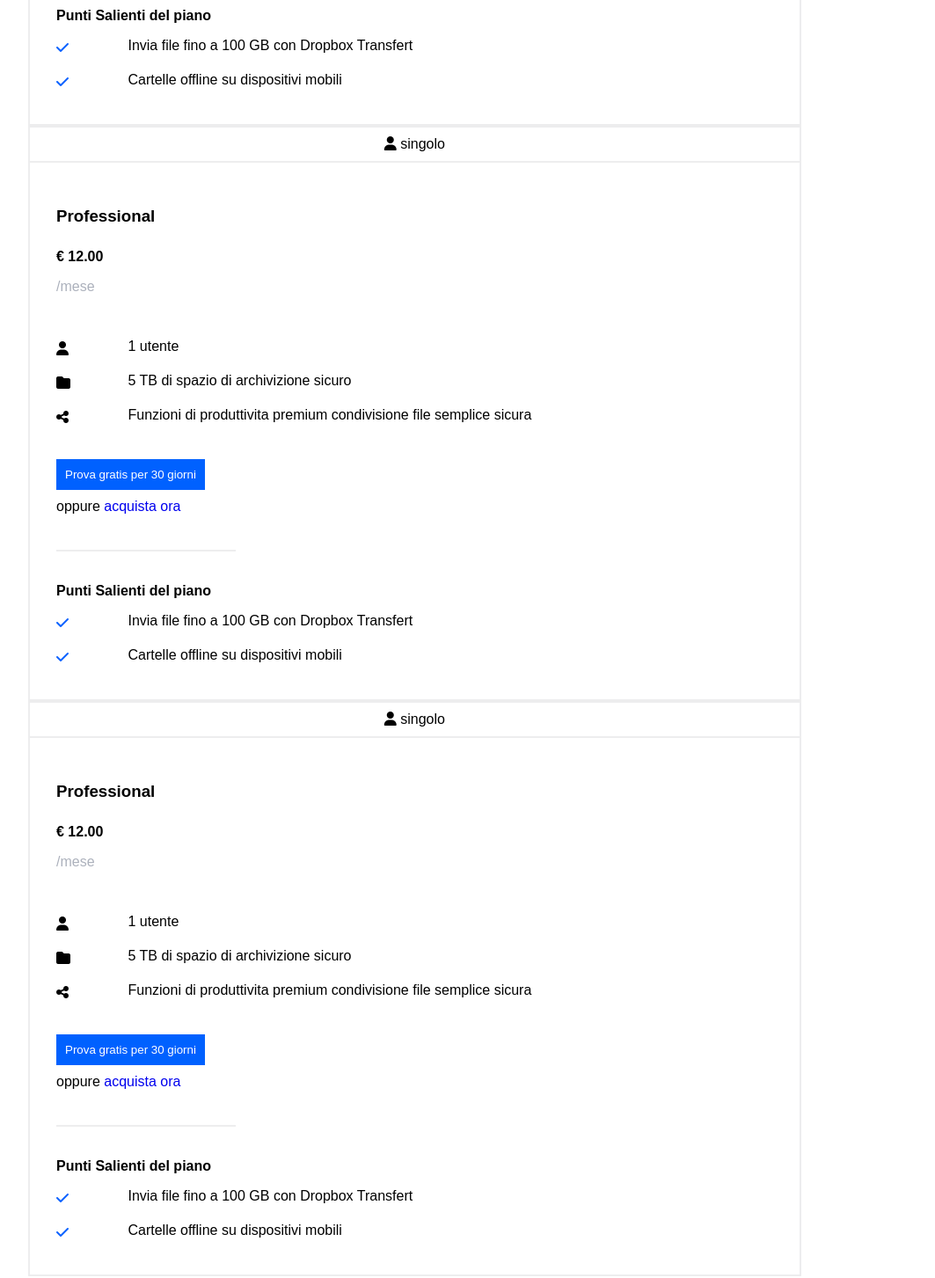
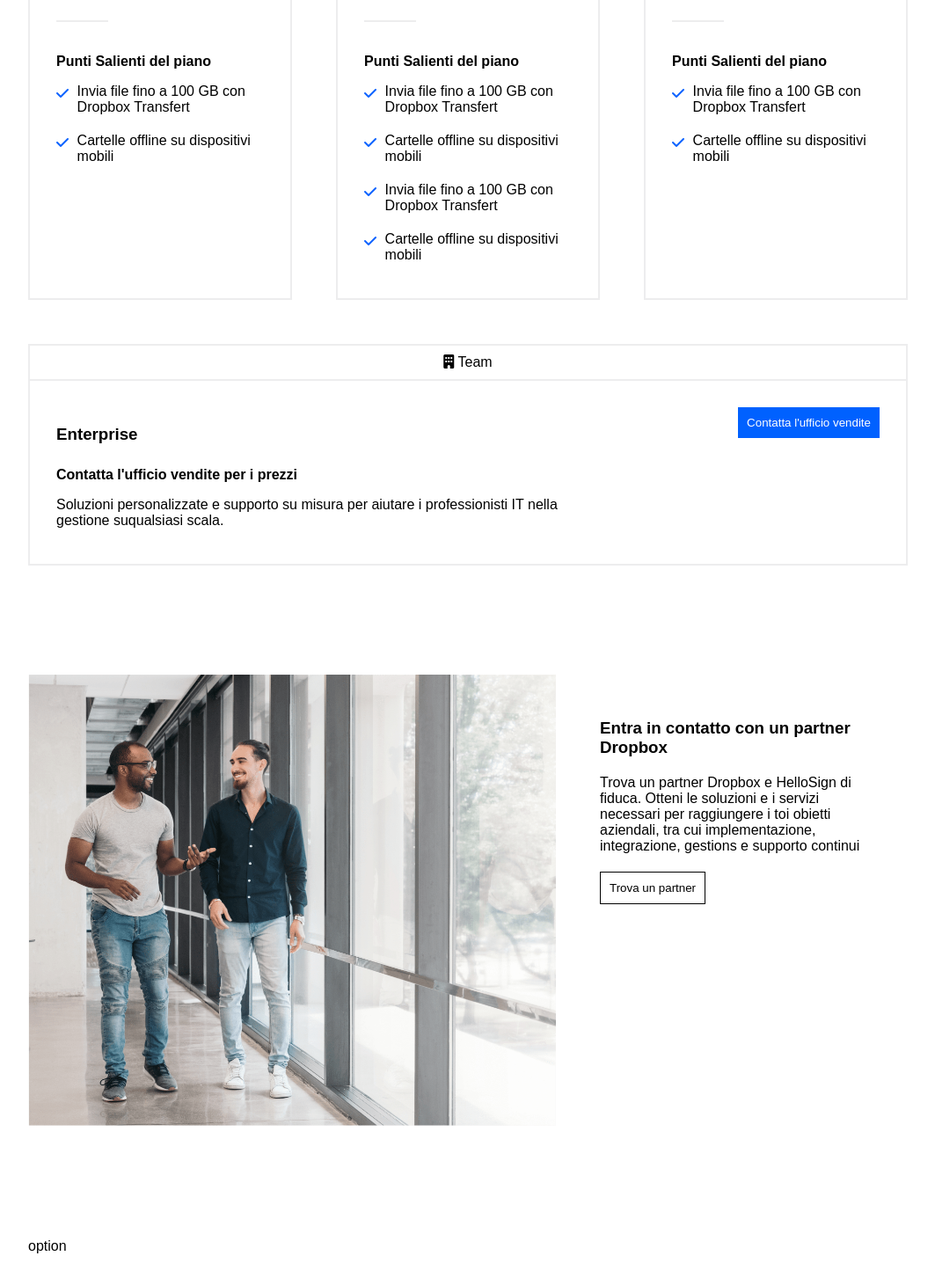
Before and after one commit to AntoCic/htmlcss-dropbox, a plain HTML site: page index.html in a window 1280 px wide. Shown: the part 1536-2989 px from the top of the page at 88% size, without its empty margins (108-1171 px from the left). Drawn offline with Linux system fonts and the light colour scheme.

Commit message:
ADDED finde-partner content and style

```diff
--- a/index.html
+++ b/index.html
@@ -82,7 +82,7 @@
                     <div class="col-100">
                         <div class="flex flex-wrap justify-between">
                             <!-- -------------- -->
-                            <div class="col-30 card border-gray">
+                            <div class="col-card card border-gray">
                                 <div class="card-header">
                                     <p><i class="fa-solid fa-user"></i> singolo</p>
                                 </div>
@@ -97,13 +97,19 @@
                                     <div class="card-main-box flex flex-wrap">
 
                                         <div class="col-10"><i class="fa-solid fa-user "></i></div>
-                                        <div class="col-90"><p >1 utente</p></div>
+                                        <div class="col-90">
+                                            <p>1 utente</p>
+                                        </div>
 
                                         <div class="col-10"><i class="fa-solid fa-folder"></i></div>
-                                        <div class="col-90"><p>5 TB di spazio di archivizione sicuro</p></div>
+                                        <div class="col-90">
+                                            <p>5 TB di spazio di archivizione sicuro</p>
+                                        </div>
 
                                         <div class="col-10"><i class="fa-solid fa-share-nodes"></i></div>
-                                        <div class="col-90"><p>Funzioni di produttivita premium condivisione file semplice sicura</p></div>
+                                        <div class="col-90">
+                                            <p>Funzioni di produttivita premium condivisione file semplice sicura</p>
+                                        </div>
 
                                     </div>
 
@@ -118,16 +124,20 @@
                                         <div class="col-100"><b>Punti Salienti del piano</b></div>
 
                                         <div class="col-10"><i class="fa-solid fa-check text-blue"></i></div>
-                                        <div class="col-90"><p>Invia file fino a 100 GB con Dropbox Transfert</p></div>
+                                        <div class="col-90">
+                                            <p>Invia file fino a 100 GB con Dropbox Transfert</p>
+                                        </div>
 
                                         <div class="col-10"><i class="fa-solid fa-check text-blue"></i></div>
-                                        <div class="col-90"><p>Cartelle offline su dispositivi mobili</p></div>
+                                        <div class="col-90">
+                                            <p>Cartelle offline su dispositivi mobili</p>
+                                        </div>
                                     </div>
                                 </div>
 
                             </div>
                             <!-- -------------- -->
-                            <div class="col-30 card border-gray">
+                            <div class="col-card card border-gray">
                                 <div class="card-header">
                                     <p><i class="fa-solid fa-user"></i> singolo</p>
                                 </div>
@@ -142,13 +152,19 @@
                                     <div class="card-main-box flex flex-wrap">
 
                                         <div class="col-10"><i class="fa-solid fa-user "></i></div>
-                                        <div class="col-90"><p >1 utente</p></div>
+                                        <div class="col-90">
+                                            <p>1 utente</p>
+                                        </div>
 
                                         <div class="col-10"><i class="fa-solid fa-folder"></i></div>
-                                        <div class="col-90"><p>5 TB di spazio di archivizione sicuro</p></div>
+                                        <div class="col-90">
+                                            <p>5 TB di spazio di archivizione sicuro</p>
+                                        </div>
 
                                         <div class="col-10"><i class="fa-solid fa-share-nodes"></i></div>
-                                        <div class="col-90"><p>Funzioni di produttivita premium condivisione file semplice sicura</p></div>
+                                        <div class="col-90">
+                                            <p>Funzioni di produttivita premium condivisione file semplice sicura</p>
+                                        </div>
 
                                     </div>
 
@@ -163,16 +179,30 @@
                                         <div class="col-100"><b>Punti Salienti del piano</b></div>
 
                                         <div class="col-10"><i class="fa-solid fa-check text-blue"></i></div>
-                                        <div class="col-90"><p>Invia file fino a 100 GB con Dropbox Transfert</p></div>
+                                        <div class="col-90">
+                                            <p>Invia file fino a 100 GB con Dropbox Transfert</p>
+                                        </div>
 
                                         <div class="col-10"><i class="fa-solid fa-check text-blue"></i></div>
-                                        <div class="col-90"><p>Cartelle offline su dispositivi mobili</p></div>
+                                        <div class="col-90">
+                                            <p>Cartelle offline su dispositivi mobili</p>
+                                        </div>
+
+                                        <div class="col-10"><i class="fa-solid fa-check text-blue"></i></div>
+                                        <div class="col-90">
+                                            <p>Invia file fino a 100 GB con Dropbox Transfert</p>
+                                        </div>
+
+                                        <div class="col-10"><i class="fa-solid fa-check text-blue"></i></div>
+                                        <div class="col-90">
+                                            <p>Cartelle offline su dispositivi mobili</p>
+                                        </div>
                                     </div>
                                 </div>
 
                             </div>
                             <!-- -------------- -->
-                            <div class="col-30 card border-gray">
+                            <div class="col-card card border-gray">
                                 <div class="card-header">
                                     <p><i class="fa-solid fa-user"></i> singolo</p>
                                 </div>
@@ -187,13 +217,19 @@
                                     <div class="card-main-box flex flex-wrap">
 
                                         <div class="col-10"><i class="fa-solid fa-user "></i></div>
-                                        <div class="col-90"><p >1 utente</p></div>
+                                        <div class="col-90">
+                                            <p>1 utente</p>
+                                        </div>
 
                                         <div class="col-10"><i class="fa-solid fa-folder"></i></div>
-                                        <div class="col-90"><p>5 TB di spazio di archivizione sicuro</p></div>
+                                        <div class="col-90">
+                                            <p>5 TB di spazio di archivizione sicuro</p>
+                                        </div>
 
                                         <div class="col-10"><i class="fa-solid fa-share-nodes"></i></div>
-                                        <div class="col-90"><p>Funzioni di produttivita premium condivisione file semplice sicura</p></div>
+                                        <div class="col-90">
+                                            <p>Funzioni di produttivita premium condivisione file semplice sicura</p>
+                                        </div>
 
                                     </div>
 
@@ -208,10 +244,14 @@
                                         <div class="col-100"><b>Punti Salienti del piano</b></div>
 
                                         <div class="col-10"><i class="fa-solid fa-check text-blue"></i></div>
-                                        <div class="col-90"><p>Invia file fino a 100 GB con Dropbox Transfert</p></div>
+                                        <div class="col-90">
+                                            <p>Invia file fino a 100 GB con Dropbox Transfert</p>
+                                        </div>
 
                                         <div class="col-10"><i class="fa-solid fa-check text-blue"></i></div>
-                                        <div class="col-90"><p>Cartelle offline su dispositivi mobili</p></div>
+                                        <div class="col-90">
+                                            <p>Cartelle offline su dispositivi mobili</p>
+                                        </div>
                                     </div>
                                 </div>
 
@@ -252,7 +292,18 @@
 
         </section>
         <section class="finde-partner marginY-100">
-            <div class="container-sm">finde</div>
+            <div class="container-sm">
+                <div class="row">
+                    <div class="col-60"><img src="./img/partner.png" alt="partner"></div>
+                    <div class="col-40">
+                        <h3>Entra in contatto con un partner Dropbox</h3>
+                        <p>Trova un partner Dropbox e HelloSign di fiduca. Otteni le soluzioni e i servizi necessari per
+                            raggiungere i toi obietti aziendali, tra cui implementazione, integrazione, gestions e
+                            supporto continui</p>
+                            <button>Trova un partner</button>
+                    </div>
+                </div>
+            </div>
 
         </section>
         <section class="option-dropbox marginY-100">
--- a/style/style.css
+++ b/style/style.css
@@ -89,20 +89,26 @@
 .col-100 {
   width: 100%;
 }
-.col-50 {
-  width: 50%;
+.col-10 {
+  width: 10%;
 }
 .col-33 {
   width: calc(100%/3);
 }
-.col-30 {
-  width: calc((100%-100px)/3);
+.col-40{
+  width: 40%;
+}
+.col-card {
+  width: calc((100% - 100px)/3);
+}
+.col-50 {
+  width: 50%;
+}
+.col-60{
+  width: 60%;
 }
 .col-66 {
   width: calc((100% / 3) * 2);
-}
-.col-10{
-  width: 10%;
 }
 .col-90{
   width: 90%;
@@ -216,6 +222,17 @@
   margin-top: 50px;
 }
 /* -- finde-partner */
+.finde-partner .col-40{
+  padding: 50px;
+}
+.finde-partner p{
+  margin: 20px 0;
+}
+.finde-partner button{
+  padding: 10px;
+  background-color: white;
+  border: 1px solid black;
+}
 
 /* -- option-dropbox */
 /* -- our-customers */
```
